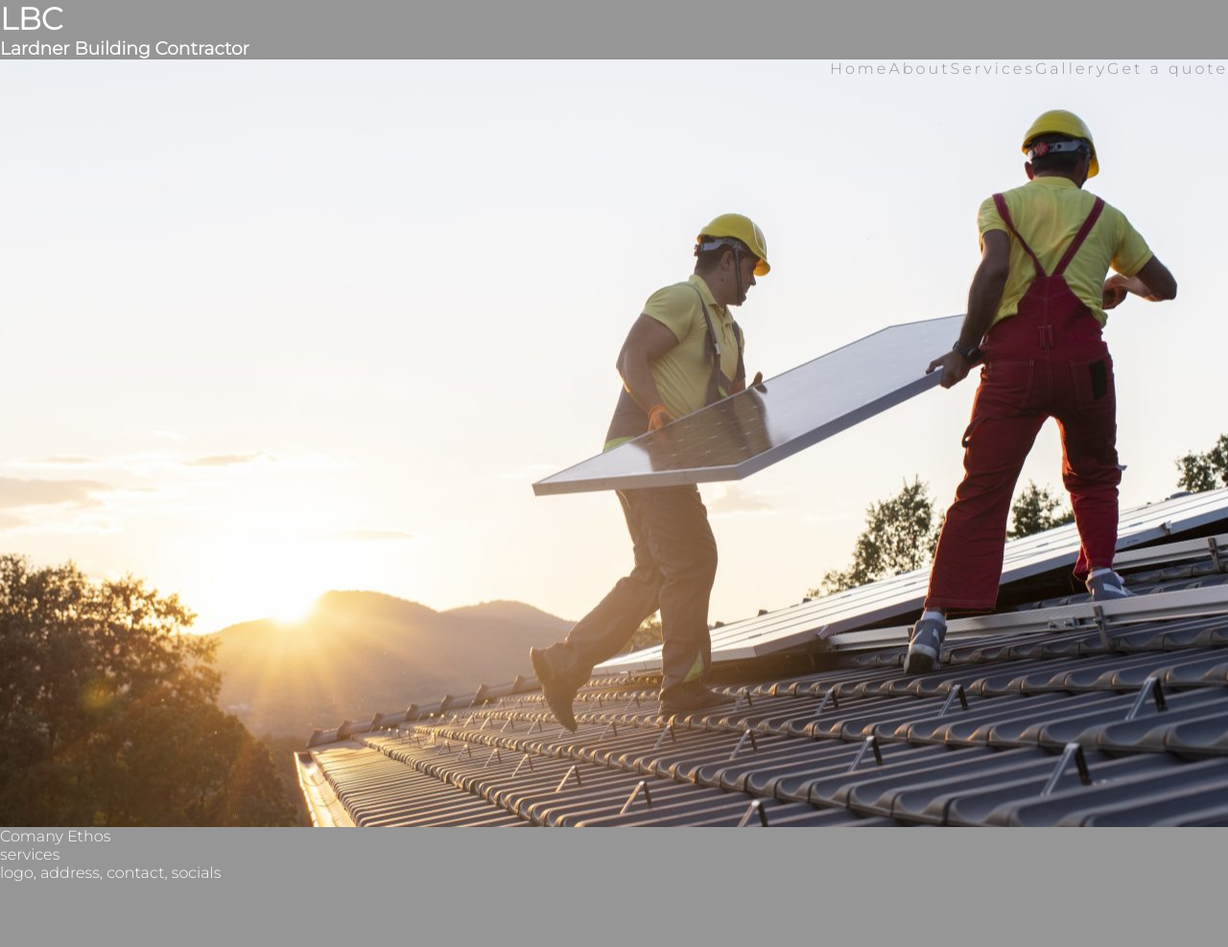
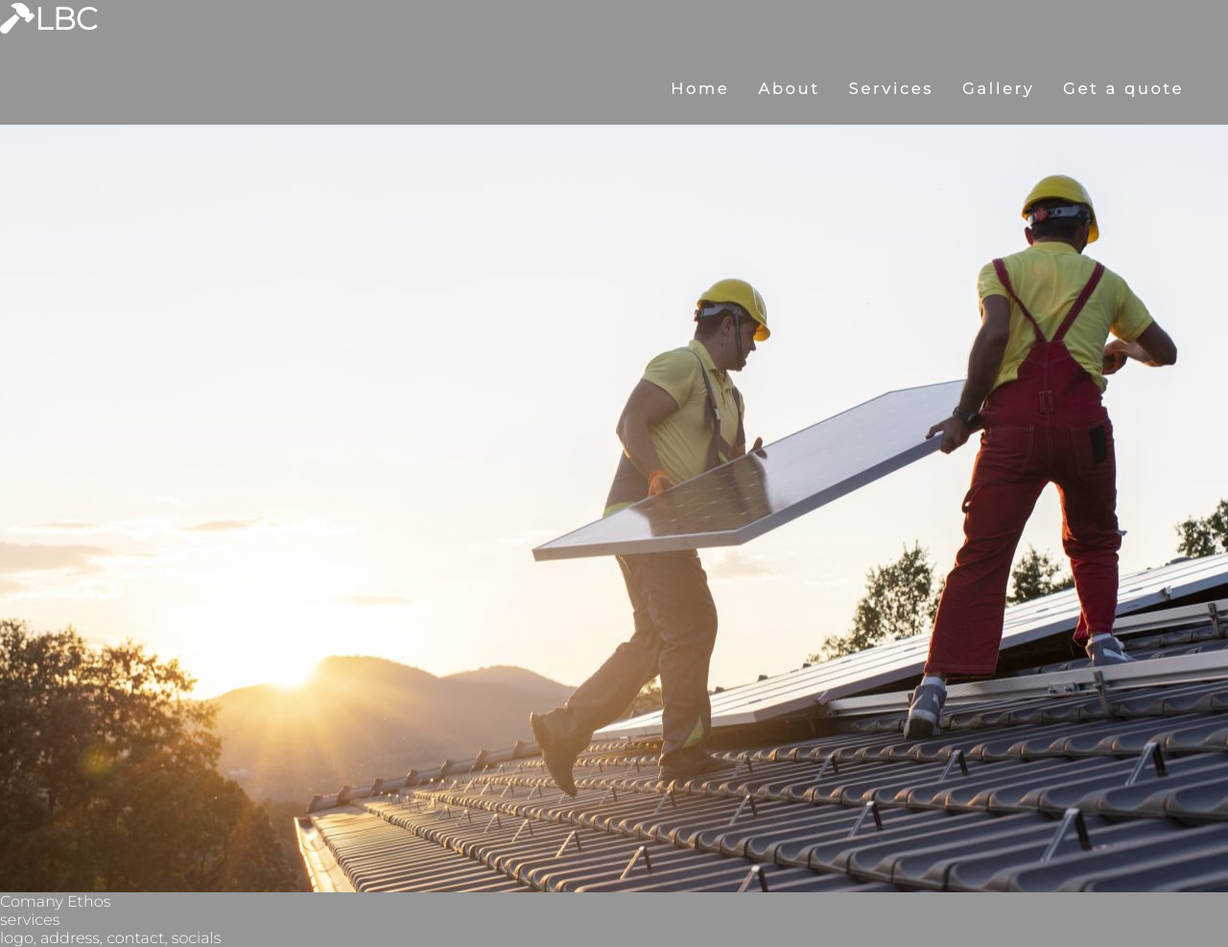
Before and after one commit to danny-fla/Project-Portfolio-1, a plain HTML site: page index.html in a window 1280 px wide. Shown: the whole page at 96% size. Before the commit the page ends 919 px from the top, so only its background shows below. Drawn offline with Linux system fonts and the light colour scheme.

Commit message:
add anchor tages to menu. add style and position tomenu lists. add icon as placeholder for company logo

```diff
--- a/assets/css/style.css
+++ b/assets/css/style.css
@@ -18,10 +18,38 @@ h1, h2 {
     text-transform: uppercase;
 }
 
+
+#banner-outer {
+    width: 100%;
+    height: 100vh;
+    overflow: hidden;
+}
+
 #banner {
     width: 100%;
     height: 100vh;
     background: url(../images/bg\ img.jpg) no-repeat center center;
+}
+
+@keyframes banner-zoom {
+    from {
+        transform: scale(1);
+    }
+    to {
+        transform: scale(1.1);
+    }
+}
+
+nav {
+    padding: 1rem;
+}
+
+nav > a {
+    text-decoration: none;
+    text-transform: uppercase;
+    font-weight: 500;
+    margin: 1rem;
+
 }
 
 #menu {
@@ -29,8 +57,19 @@ h1, h2 {
     letter-spacing: 3px;
 }
 
+#menu, .logo {
+    line-height: 75px;
+}
+
 #menu li {
     float: right;
     list-style-type: none;
     color: #969696;
+    margin-right: 30px;
 }
+
+#menu a {
+    text-decoration: none;
+    font-weight: 600;
+    color:#fff;
+}
--- a/index.html
+++ b/index.html
@@ -13,25 +13,30 @@
 <body>
     <header>
             <a href="index.html"></a>
-        <h1>LBC</h1>
-        <h3>Lardner Building Contractor</h3>
+            <h1><i class="fa-solid fa-hammer"></i>LBC</h1>
             <!--Add logo-->
             <nav>
                 <ul id="menu">
-                <li>Get a quote</li>
-                <li>Gallery</li>
-                <li>Services</li>
-                <li>About</li>
-                <li>Home</li>
+                    <li><a href="#">Get a quote</a></li>
+                    <li><a href="#">Gallery</a></li>
+                    <li><a href="#">Services</a></li>
+                    <li><a href="#">About</a></li>
+                    <li><a href="index.html">Home</a></li>
                 </ul>
             </nav>
-
         </header>
-    <section id="banner"></section>
+    <section id="banner-outer">
+        <div id="banner">
+        </div>
+    </section>
     <section>Comany Ethos</section>
     <section>services</section>
-</body>
+
     <footer>
         logo, address, contact, socials
     </footer>
+
+    <script src="https://kit.fontawesome.com/0f739cc4b2.js" crossorigin="anonymous"></script>
+</body>
+
 </html>
```
Also changed, not shown: assets/images/bg img 2.jpg (added), assets/images/bg img 3.png (added). Lines whose indentation alone changed are shown as unchanged.
